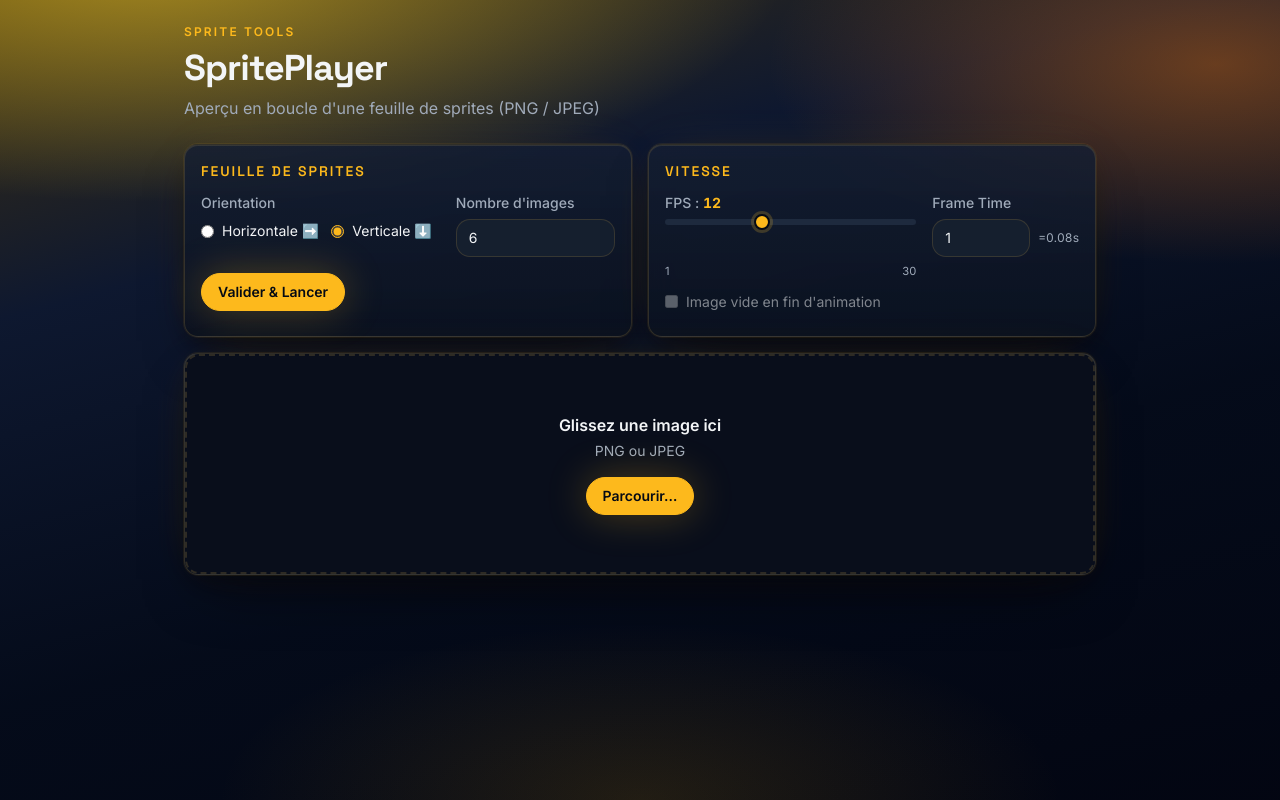
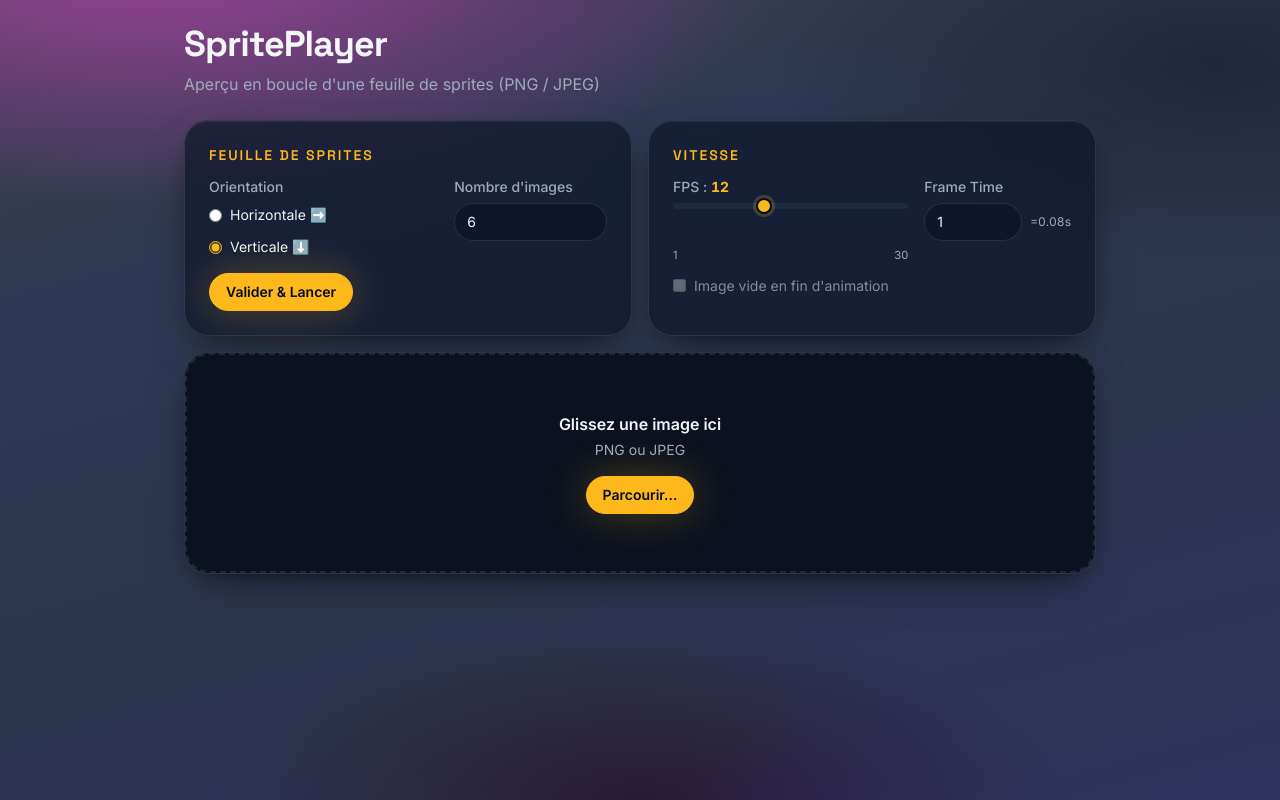
Before and after one commit to DeltaDjazz/SpritePlayer, a React (Vite) app: page / in a window 1280 px wide. Built offline with nearby package versions, Linux system fonts and the light colour scheme.

Commit message:
Tune bee backdrop and glass panels to match reference
Apply the requested body gradient, remove the Sprite tools eyebrow,
and restyle sp-panel as frosted slate boxes with soft elevation.

Co-authored-by: Saï Ninja <DeltaDjazz@users.noreply.github.com>

```diff
--- a/src/SpritePlayer.jsx
+++ b/src/SpritePlayer.jsx
@@ -499,9 +499,6 @@ export default function SpritePlayer() {
       aria-label="Lecteur de sprite sheet"
     >
       <header className="mb-6">
-        <p className="mb-2 text-xs font-semibold uppercase tracking-[0.18em] text-primary">
-          Sprite tools
-        </p>
         <h1 className="font-display text-3xl font-bold tracking-tight text-foreground sm:text-4xl">
           SpritePlayer
         </h1>
@@ -520,7 +517,7 @@ export default function SpritePlayer() {
       )}
 
       <div className="mb-4 grid gap-4 md:grid-cols-2">
-        <section className="sp-panel p-4">
+        <section className="sp-panel p-5 sm:p-6">
           <h2 className="mb-3 font-display text-sm font-semibold uppercase tracking-[0.14em] text-primary">
             Feuille de sprites
           </h2>
@@ -572,7 +569,7 @@ export default function SpritePlayer() {
           </button>
         </section>
 
-        <section className="sp-panel p-4">
+        <section className="sp-panel p-5 sm:p-6">
           <h2 className="mb-3 font-display text-sm font-semibold uppercase tracking-[0.14em] text-primary">
             Vitesse
           </h2>
@@ -955,7 +952,7 @@ export default function SpritePlayer() {
 
       {config && overrideEntries.length > 0 && (
         <section
-          className="sp-panel p-4"
+          className="sp-panel p-5 sm:p-6"
           aria-label="Surcharges de Frame Time"
         >
           <h2 className="mb-3 font-display text-sm font-semibold uppercase tracking-[0.14em] text-primary">
--- a/src/index.css
+++ b/src/index.css
@@ -9,28 +9,26 @@
 
   --color-background: hsl(222 70% 5%);
   --color-foreground: hsl(200 20% 96%);
-  --color-card: hsl(220 45% 10% / 0.72);
+  --color-card: rgb(15 23 42 / 0.72);
   --color-card-foreground: hsl(200 20% 96%);
   --color-primary: hsl(42 98% 55%);
   --color-primary-foreground: hsl(222 60% 5%);
   --color-primary-hover: hsl(38 96% 48%);
-  --color-muted: hsl(217 35% 14%);
+  --color-muted: hsl(217 28% 16%);
   --color-muted-foreground: hsl(215 16% 68%);
-  --color-border: hsl(42 40% 40% / 0.28);
-  --color-input: hsl(217 35% 14% / 0.9);
+  --color-border: rgb(255 255 255 / 0.1);
+  --color-input: rgb(15 23 42 / 0.85);
   --color-ring: hsl(42 98% 55%);
   --color-danger: hsl(0 84% 60%);
-  --color-preview: hsl(222 50% 7%);
-  --color-timeline: hsl(220 42% 10% / 0.92);
-  --color-transport: hsl(220 40% 9% / 0.95);
+  --color-preview: hsl(222 45% 8%);
+  --color-timeline: rgb(15 23 42 / 0.88);
+  --color-transport: rgb(15 23 42 / 0.92);
 
-  --radius-xl: 0.875rem;
+  --radius-xl: 1.5rem;
   --shadow-card:
-    0 1px 0 hsl(42 95% 70% / 0.12) inset,
-    0 0 0 1px hsl(42 80% 55% / 0.08),
-    0 10px 28px -12px hsl(222 80% 2% / 0.85),
-    0 28px 60px -24px hsl(222 90% 2% / 0.75),
-    0 0 48px -18px hsl(42 98% 55% / 0.22);
+    0 1px 0 rgb(255 255 255 / 0.06) inset,
+    0 18px 48px -20px rgb(0 0 0 / 0.65),
+    0 8px 24px -12px rgb(0 0 0 / 0.45);
   --shadow-glow: 0 0 40px hsl(42 98% 55% / 0.28);
 }
 
@@ -52,17 +50,16 @@
     font-family: var(--font-sans);
     color: var(--color-foreground);
     background-color: var(--color-background);
-    /* Flash jaune/ambre → sombre profond */
     background-image:
-      radial-gradient(ellipse 90% 55% at 12% -5%, hsl(48 100% 58% / 0.55) 0%, transparent 55%),
-      radial-gradient(ellipse 70% 50% at 95% 8%, hsl(28 100% 52% / 0.38) 0%, transparent 50%),
-      radial-gradient(ellipse 60% 40% at 50% 100%, hsl(42 90% 40% / 0.16) 0%, transparent 55%),
+      radial-gradient(ellipse 90% 55% at 12% -5%, hsla(306.3, 77.3%, 58.6%, 0.55) 0%, transparent 55%),
+      radial-gradient(ellipse 70% 50% at 95% 8%, hsla(0, 0%, 0.8%, 0.32) 0%, transparent 50%),
+      radial-gradient(ellipse 60% 40% at 50% 100%, hsl(42 90% 40% / 0.16) 0%, #3b4561ba 55%),
       linear-gradient(
         165deg,
         hsl(42 95% 42% / 0.28) 0%,
         hsl(222 55% 12%) 28%,
         hsl(222 70% 6%) 62%,
-        hsl(228 75% 4%) 100%
+        hsl(250.5, 97.7%, 17.3%) 100%
       );
     background-attachment: fixed;
     text-rendering: optimizeLegibility;
@@ -71,15 +68,17 @@
 }
 
 @layer components {
+  /* Panels type glass / modal (réf. image jointe) */
   .sp-panel {
-    border: 1px solid var(--color-border);
-    border-radius: var(--radius-xl);
-    background:
-      linear-gradient(180deg, hsl(220 40% 16% / 0.55) 0%, hsl(220 50% 8% / 0.78) 100%),
-      hsl(220 45% 10% / 0.65);
-    box-shadow: var(--shadow-card);
-    backdrop-filter: blur(14px);
-    -webkit-backdrop-filter: blur(14px);
+    border: 1px solid rgb(255 255 255 / 0.1);
+    border-radius: 1.5rem;
+    background: rgb(15 23 42 / 0.72);
+    box-shadow:
+      0 1px 0 rgb(255 255 255 / 0.06) inset,
+      0 18px 48px -20px rgb(0 0 0 / 0.65),
+      0 8px 24px -12px rgb(0 0 0 / 0.45);
+    backdrop-filter: blur(18px);
+    -webkit-backdrop-filter: blur(18px);
   }
 
   .sp-range {
```
